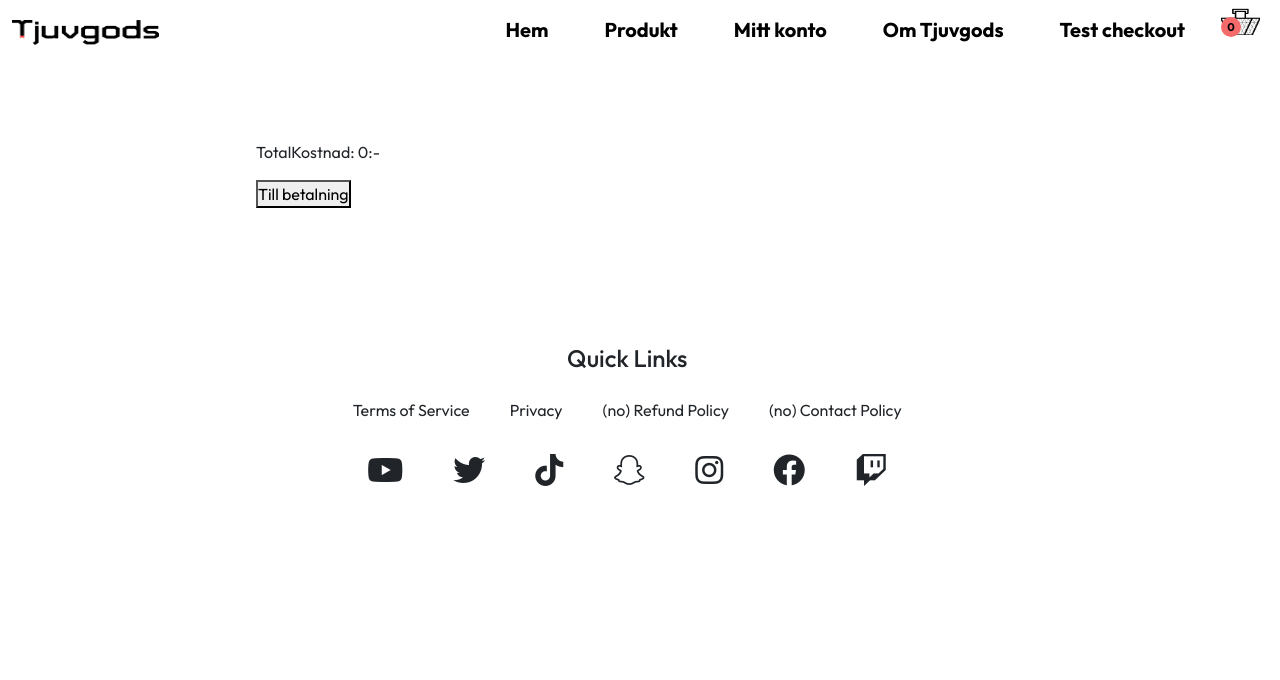
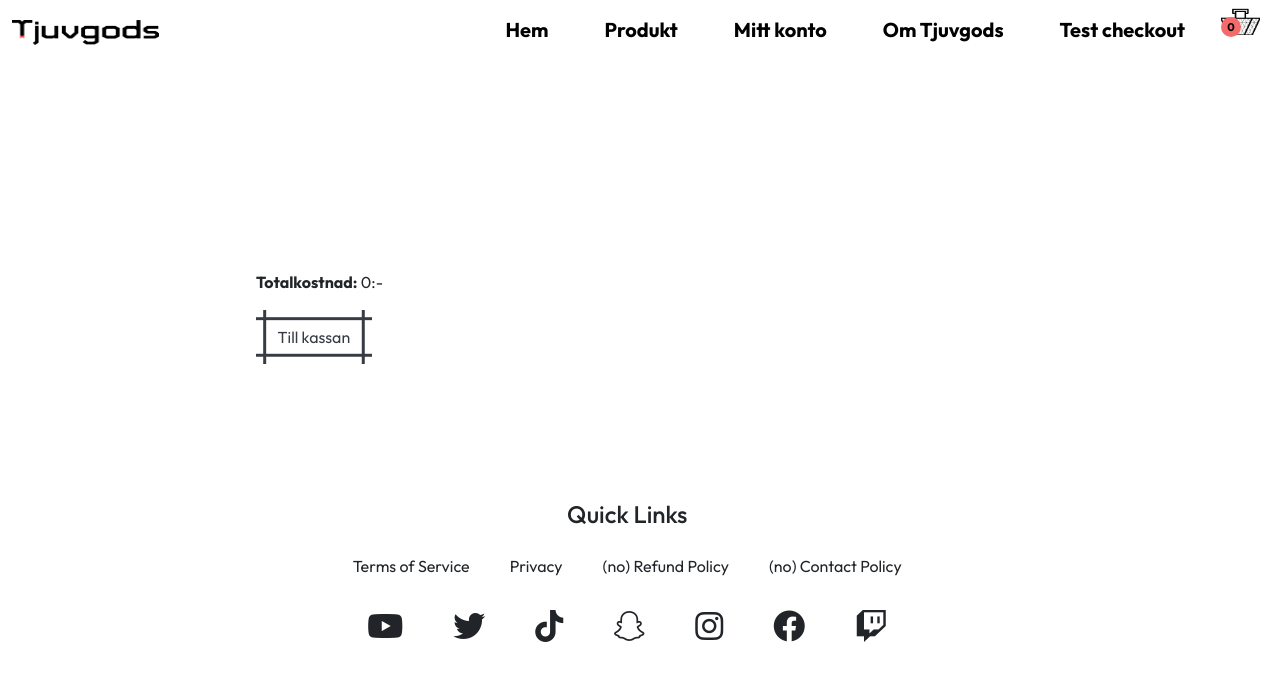
Before and after one commit to PhilipSamuelsson/Tjuvjakt, a Vue app: page /summary in a window 1280 px wide. Shown: the top 680 px of the page. Built offline with nearby package versions, Linux system fonts and the light colour scheme; a web font is replaced by a local one.

Commit message:
Styling summary + routerlink summary-checkout

```diff
--- a/src/views/SummaryView.vue
+++ b/src/views/SummaryView.vue
@@ -15,17 +15,17 @@
     />
   </div>
   <div class="till-betalning">
-    <p>TotalKostnad: {{   getCartTotal }}:-</p>
-
-<button>Till betalning</button>
+    <p><b>Totalkostnad:</b> {{ getCartTotal }}:-</p>
+    <RouterLink to="/checkout">
+      <button class="button-89" role="button">Till kassan</button>
+    </RouterLink>
   </div>
 </template>
 
 <script>
-import SummaryItems from '../components/SummaryItems.vue'
+import SummaryItems from "../components/SummaryItems.vue";
 import { mapGetters } from "vuex";
 export default {
-
   computed: {
     ...mapGetters(["getCartTotal"]),
   },
@@ -54,5 +54,47 @@ components: {
 .till-betalning {
   width: 60%;
   margin: 0 auto;
+  margin-top: 30px;
+}
+.kontägner {
+  width: 80%;
+  padding-top: 100px;
+}
 
-}</style>
+.button-89 {
+  --b: 3px; /* border thickness */
+  --s: 0.45em; /* size of
+the corner */
+  --color: #373b44;
+  padding: calc(0.5em + var(--s)) calc(0.9em + var(--s));
+  color: var(--color);
+  --_p: var(--s);
+  background: conic-gradient(
+      from 90deg at var(--b) var(--b),
+      #0000 90deg,
+      var(--color) 0
+    )
+    var(--_p) var(--_p) / calc(100% - var(--b) - 2 * var(--_p))
+    calc(100% - var(--b) - 2 * var(--_p));
+  transition: 0.3s linear, color 0s, background-color 0s;
+  outline: var(--b) solid #0000;
+  outline-offset: 0.6em;
+  font-size: 16px;
+  border: 0;
+  user-select: none;
+  -webkit-user-select: none;
+  touch-action: manipulation;
+}
+.button-89:hover,
+.button-89:focus-visible {
+  --_p: 0px;
+  outline-color: var(--color);
+  outline-offset: 0.05em;
+}
+.button-89:active {
+  background: var(--color);
+  color: #fff;
+}
+</style>
+
+<!-- HTML !-->
```
Lines whose indentation alone changed are shown as unchanged.
